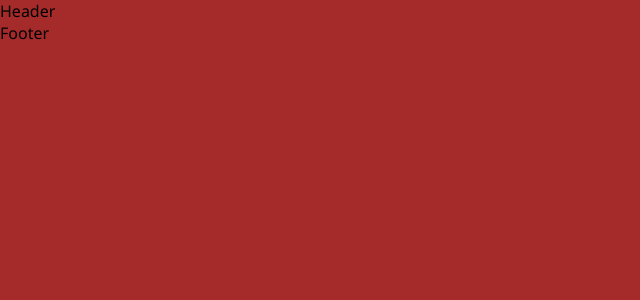
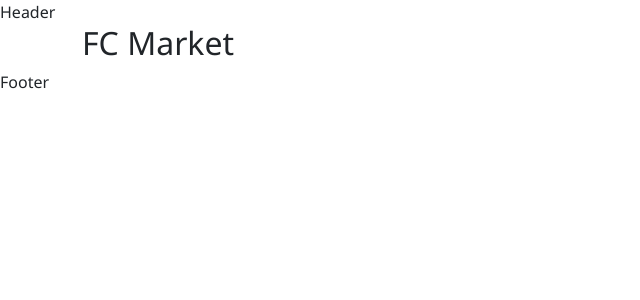
Before and after one commit to alaz7622356694/WebShop, a React (Create React App) app: page / in a window 1280 px wide. Shown: the top 300 px of the page, without its empty margins (0-640 px from the left). Built offline with nearby package versions, Linux system fonts and the light colour scheme.

Commit message:
Adding bootstrap

```diff
--- a/package.json
+++ b/package.json
@@ -7,6 +7,7 @@
     "@testing-library/react": "^11.2.7",
     "@testing-library/user-event": "^12.8.3",
     "react": "^17.0.2",
+    "react-bootstrap": "^1.6.1",
     "react-dom": "^17.0.2",
     "react-scripts": "4.0.3",
     "web-vitals": "^1.1.2"
--- a/src/App.js
+++ b/src/App.js
@@ -1,10 +1,14 @@
 import React from 'react'
 import Header from './components/Haeader/Header'
 import Footer from './components/Footer/Footer'
+import {Container} from 'react-bootstrap'
 const App = () => {
     return (
         <div>
           <Header/>
+          <Container>
+              <h2>FC Market</h2>
+          </Container>
           <Footer/>
         </div>
     )
--- a/src/index.css
+++ b/src/index.css
@@ -1,7 +1,7 @@
 body {
-  background: brown;
-    box-sizing: border-box;
+box-sizing: border-box;
     padding: 0;
     margin: 0;
 	font-family: 'Segoe UI', Tahoma, Geneva, Verdana, sans-serif;
+
   }
--- a/src/index.js
+++ b/src/index.js
@@ -1,7 +1,6 @@
 import React from 'react'
 import ReactDOM from 'react-dom'
 import App from './App'
-import 'Index.css'
-
-
+import 'bootstrap/dist/css/bootstrap.min.css';
+import'./index.css'
 ReactDOM.render(<App/>,document.getElementById('root'))
```
Also changed, not shown: 1 other file (tests, documents, lock files or other folders).
